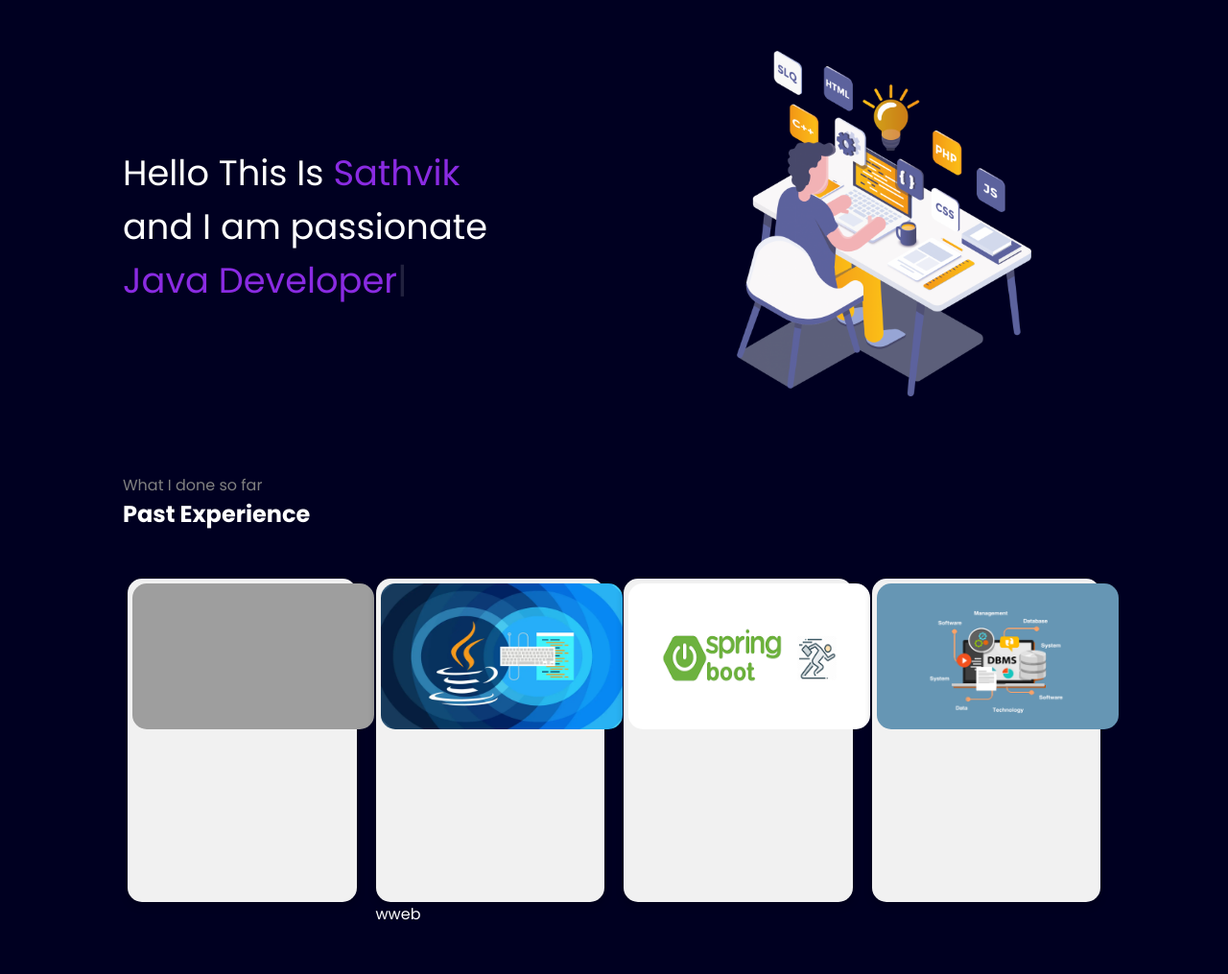
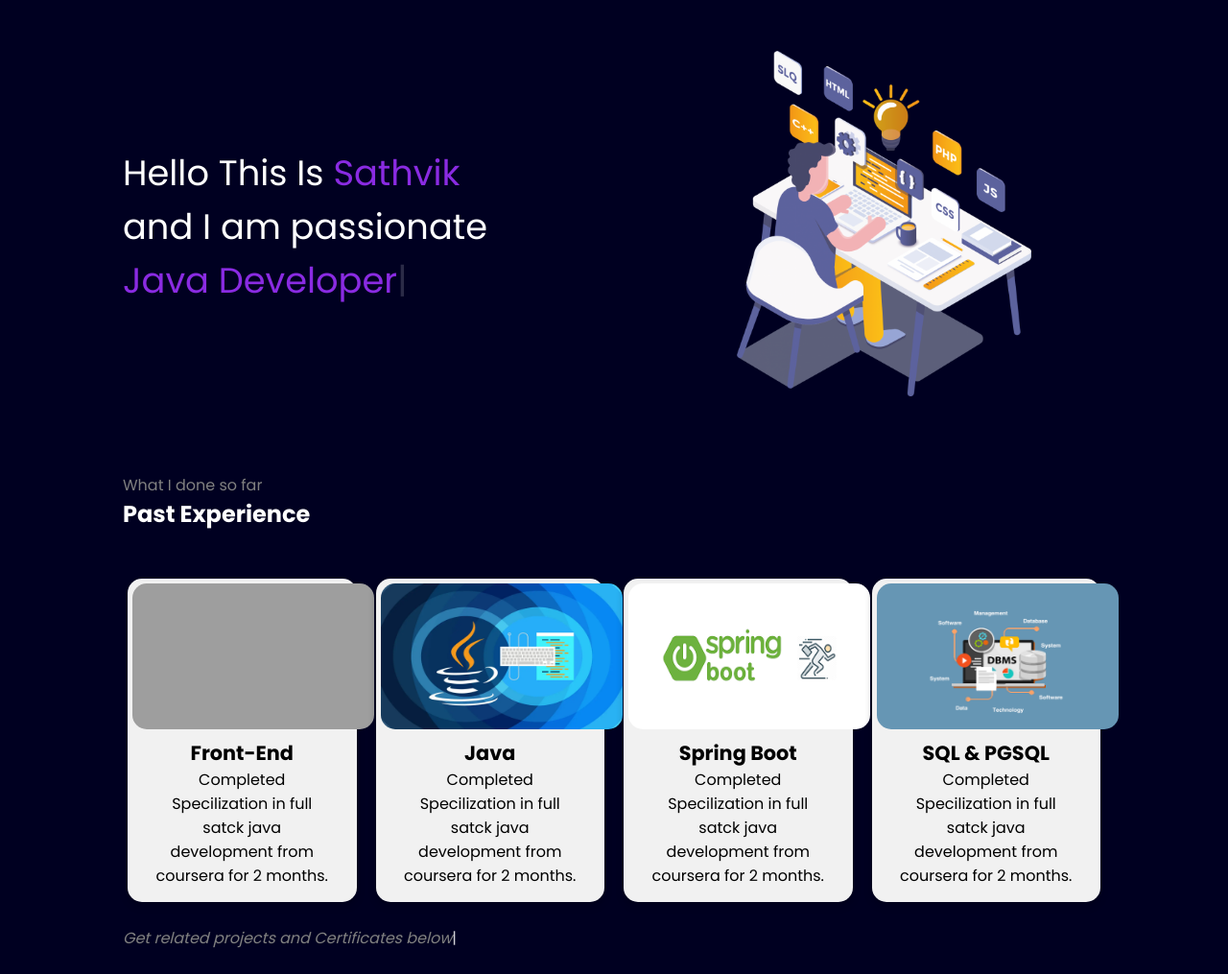
Before and after one commit to Sathviknaik01/portfolio, a plain HTML site: page index.html in a window 1280 px wide. Shown: the part 100-1115 px from the top of the page at 96% size. Drawn offline with nearby package versions, Linux system fonts and the light colour scheme; grey boxes are pictures that could not be loaded.

Commit message:
section two completed

```diff
--- a/Style.css
+++ b/Style.css
@@ -2,6 +2,7 @@
     margin: 0;
     padding: 0;
     box-sizing: border-box;
+    background-image: image();
 }
 
 body {
@@ -109,9 +110,27 @@ nav ul li a:hover {
 }
 }
 .row img {
-    align-content: flex-start;
+    align-content:flex;
     width: 252px;
     height: 152px;
     border-radius: 15px;
     margin: -11px;
+
 }
+
+.text-x {
+    color: black;
+    margin: 13px;
+    font-size: 1.3rem;
+    font-weight: bold;
+}
+
+.text-x p {
+    font-weight: lighter;
+    font-size: 1rem;
+}
+
+#element1 {
+    color:gray;
+    font-style: italic;
+}
--- a/index.html
+++ b/index.html
@@ -14,6 +14,7 @@
 </head>
 
 <body>
+
     <Header>
         <nav>
             <div class="left">MyPortfolio</div>
@@ -41,30 +42,52 @@
             </div>
         </section>
         <section class="secondSection">
-            <span class ="gray" >What I done so far</span>
+            <span class="gray">What I done so far</span>
             <h1>Past Experience</h1>
+
             <br></br>
 
             <div class="pastExperience">
 
+
                 <div class="row">
                     <div class="column">
                         <div class="card"><img src="13.jpg" alt="">
+                            <div class="text-x">Front-End
+                                <p>Completed Specilization in full satck java
+                                    development from coursera for 2 months.</p>
+                            </div>
                         </div>
                     </div>
                     <div class="column">
-                    <div class="card"><img src="java.webp"></div>wweb
+                        <div class="card"><img src="java.webp">
+                            <div class="text-x">Java
+                                <p>Completed Specilization in full satck java development from coursera for 2 months.
+                                </p>
+                            </div>
+                        </div>
 
                     </div>
                     <div class="column">
-                    <div class="card"><img src="14.png"></div>
+                        <div class="card"><img src="14.png">
+                            <div class="text-x">Spring Boot
+                                <p>Completed Specilization in full satck java
+                                    development from coursera for 2 months.</p>
+                            </div>
+                        </div>
                     </div>
                     <div class="column">
-                    <div class="card"><img src="dbms.webp" alt=""></div>
+                        <div class="card"><img src="dbms.webp" alt="">
+                            <div class="text-x">SQL & PGSQL
+                                <p>Completed Specilization in full satck java
+                                    development from coursera for 2 months.
+                                <p>
+                            </div>
+                        </div>
                     </div>
 
                 </div>
-               <br></br>
+                <br> <div><span id="element1"></span></div></br>
         </section>
 
     </main>
@@ -73,6 +96,10 @@
     <script>
         var typed = new Typed('#element', {
             strings: ['Web Developer', 'Java Developer'],
+            typeSpeed: 50,
+        });
+        var typed = new Typed('#element1', {
+     strings: ['Get related projects and Certificates below'],
      typeSpeed: 70,
  });
     </script>
```
Lines whose indentation alone changed are shown as unchanged.
